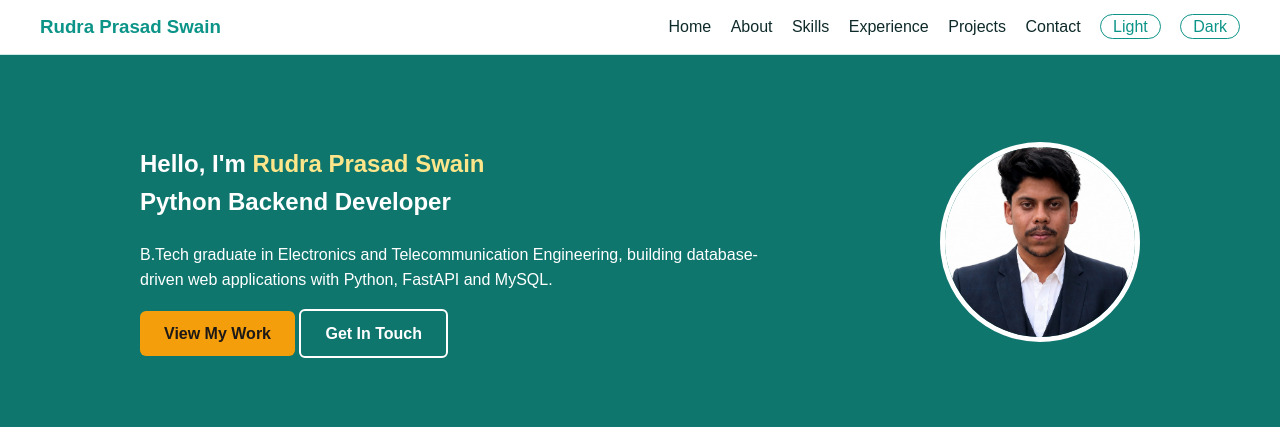
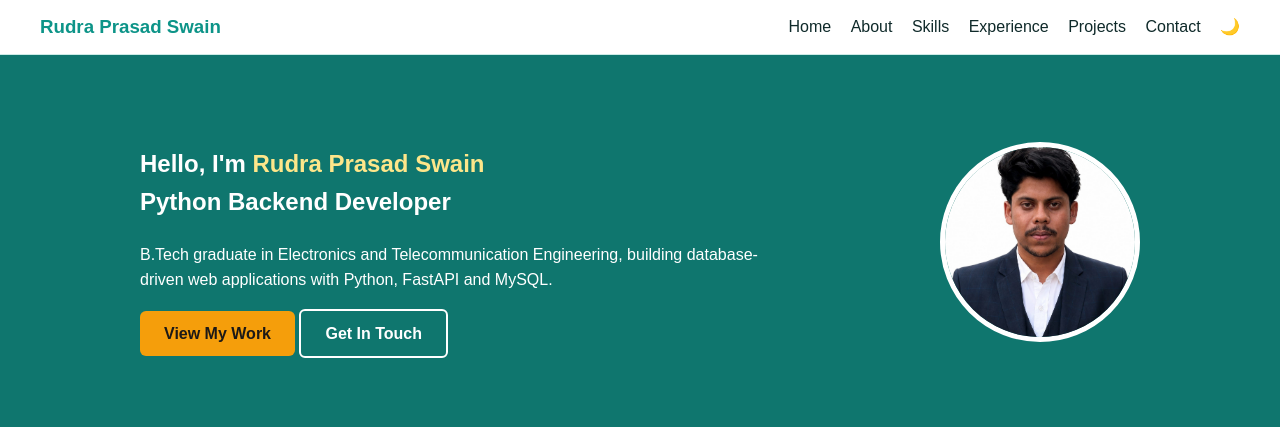
Before and after one commit to swainrudraprasad25/Personal-Portfolio---FastAPI-Jinja2, a FastAPI app: page / in a window 1280 px wide. Shown: the top 427 px of the page. Run offline with FastAPI, Linux system fonts and the light colour scheme.

Commit message:
Implement dynamic theme toggle in base.html
Updated theme toggle link to dynamically switch between light and dark modes.

```diff
--- a/templates/base.html
+++ b/templates/base.html
@@ -17,8 +17,9 @@
             <a href="#experience">Experience</a>
             <a href="#projects">Projects</a>
             <a href="#contact">Contact</a>
-            <a href="/set-theme/light" class="theme-link">Light</a>
-            <a href="/set-theme/dark" class="theme-link">Dark</a>
+           <a href="/set-theme/{{ 'light' if theme == 'dark' else 'dark' }}" class="theme-toggle" title="Toggle theme">
+                {% if theme == 'dark' %}☀️{% else %}🌙{% endif %}
+            </a>
         </nav>
     </header>
 
```
